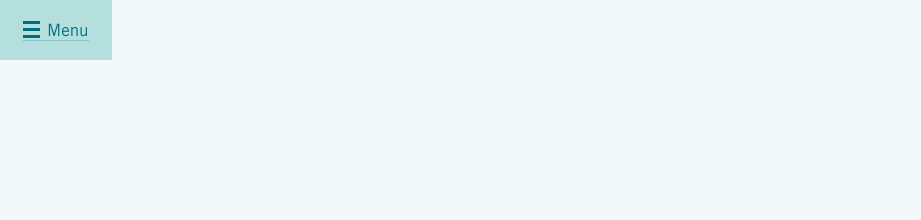
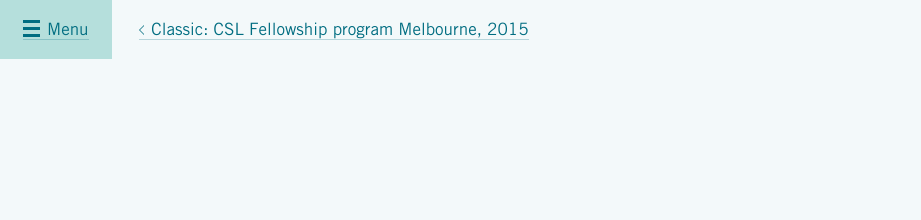
Before and after one commit to ashok-softscripts/csl-html, a website: page content-form.html in a window 1280 px wide. Shown: the top 220 px of the page, 0-921 px from the left. Drawn offline with Linux system fonts and the light colour scheme; files whose address does not match are found by name.

Commit message:
Breadcumb added

```diff
--- /dev/null
+++ b/app/scss/modules/_breadcrumb.scss
@@ -0,0 +1,17 @@
+.breadcrumb{
+	display: inline-block;
+	@include rem(padding, 1.353rem);
+	@include rem(padding-top, 0.8824rem);
+	@include rem(padding-bottom, 0.5882rem);
+	a{
+		font-weight: regular-of($display-type);
+		&:before{
+			display: inline-block;
+			content: "";
+			width: 5px;
+			height: 10px;
+			@include rem(margin-right, 0.4118rem);
+			background: url(#{$image-path}/arrows/t-arrow-flip.png) no-repeat left center;
+		}
+	}
+}
--- a/app/scss/modules/_nav.scss
+++ b/app/scss/modules/_nav.scss
@@ -6,14 +6,14 @@
 	&__badge {
     	display: inline-block;
 		@include rem(padding, 1.353rem);
-		@include rem(padding-bottom, 1rem);
+		@include rem(padding-top, 0.8824rem);
+		@include rem(padding-bottom, 0.5882rem);
 		background: site-color(blue_mid_light);
-		line-height: normal;
 		cursor: pointer;
 		transition: all 0.2s ease;
 		a {
 			font-weight: regular-of($display-type);
-			@include rem(font-size, 1rem);
+			outline: none;
 			span{
 				@include rem(width, 1rem);
 				@include rem(height, 0.1765rem);
@@ -110,6 +110,9 @@
 				}
 			}
 		}
+		.breadcrumb{
+			display: none;
+		}
 		.nav__list{
 			display: block;
 		}
--- a/app/scss/screen.scss
+++ b/app/scss/screen.scss
@@ -26,6 +26,7 @@ $debug-allow: true;
 
 // Import all modules
 @import "modules/nav";
+@import "modules/breadcrumb";
 @import "modules/header";
 @import "modules/pre-footer";
 @import "modules/footer";
--- a/content-form.html
+++ b/content-form.html
@@ -40,6 +40,9 @@
 		<nav id="primary-nav" class="nav">
 			<div class="nav__badge">
 				<a href="#"><span></span>Menu</a>
+			</div>
+			<div class="breadcrumb">
+				<a href="content-program.html">Classic: CSL Fellowship program Melbourne, 2015</a>
 			</div>
 			<ul class="nav__list">
 				<li class="nav__item"><a class="nav__link" href="index.html">Home</a></li>
```
Also changed, not shown: collection-alumni.html (+3 -0 lines), collection-programs.html (+3 -0 lines), content-alumni.html (+3 -0 lines), content-program.html (+3 -0 lines), app/images/arrows/t-arrow-flip.png (added), images/arrows/t-arrow-flip.png (added), styles/screen.css.
